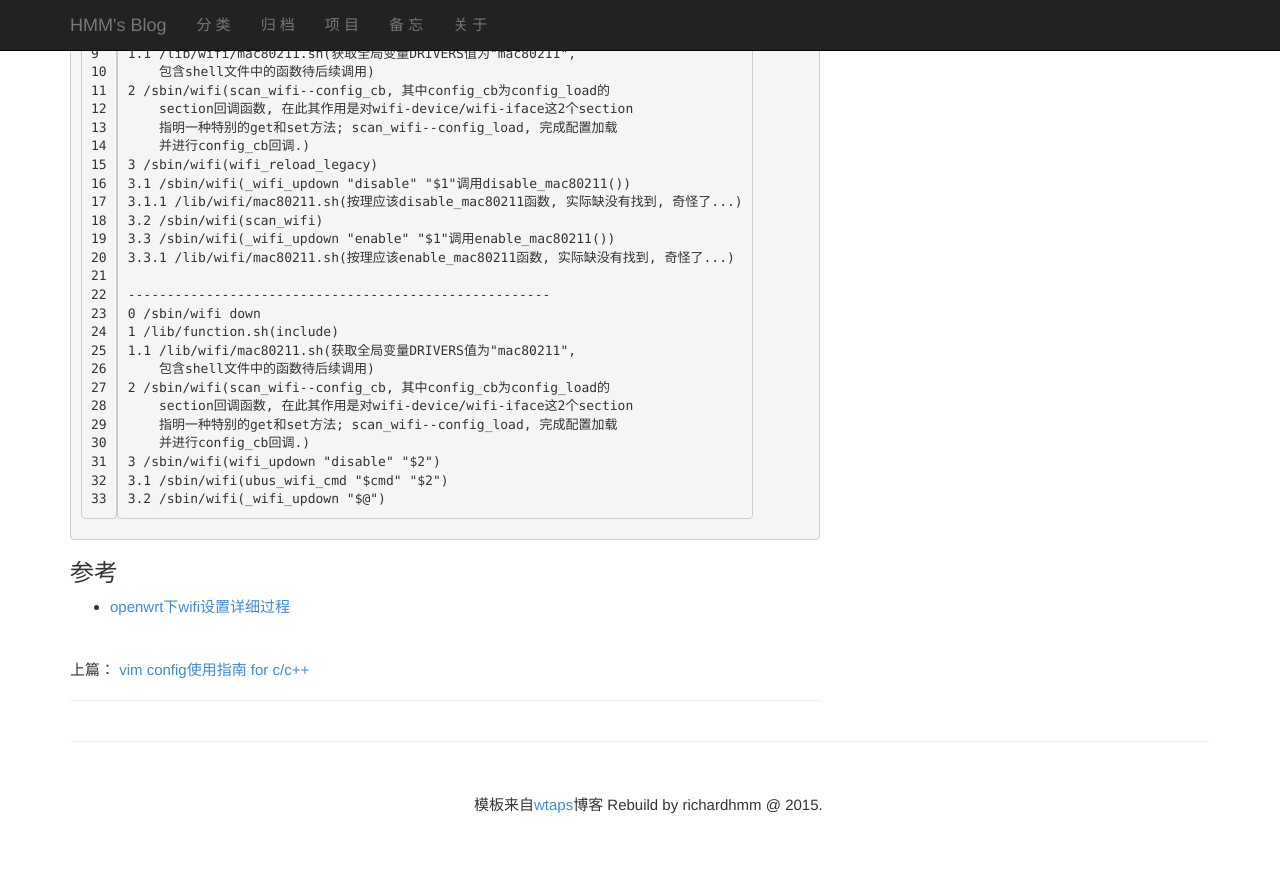
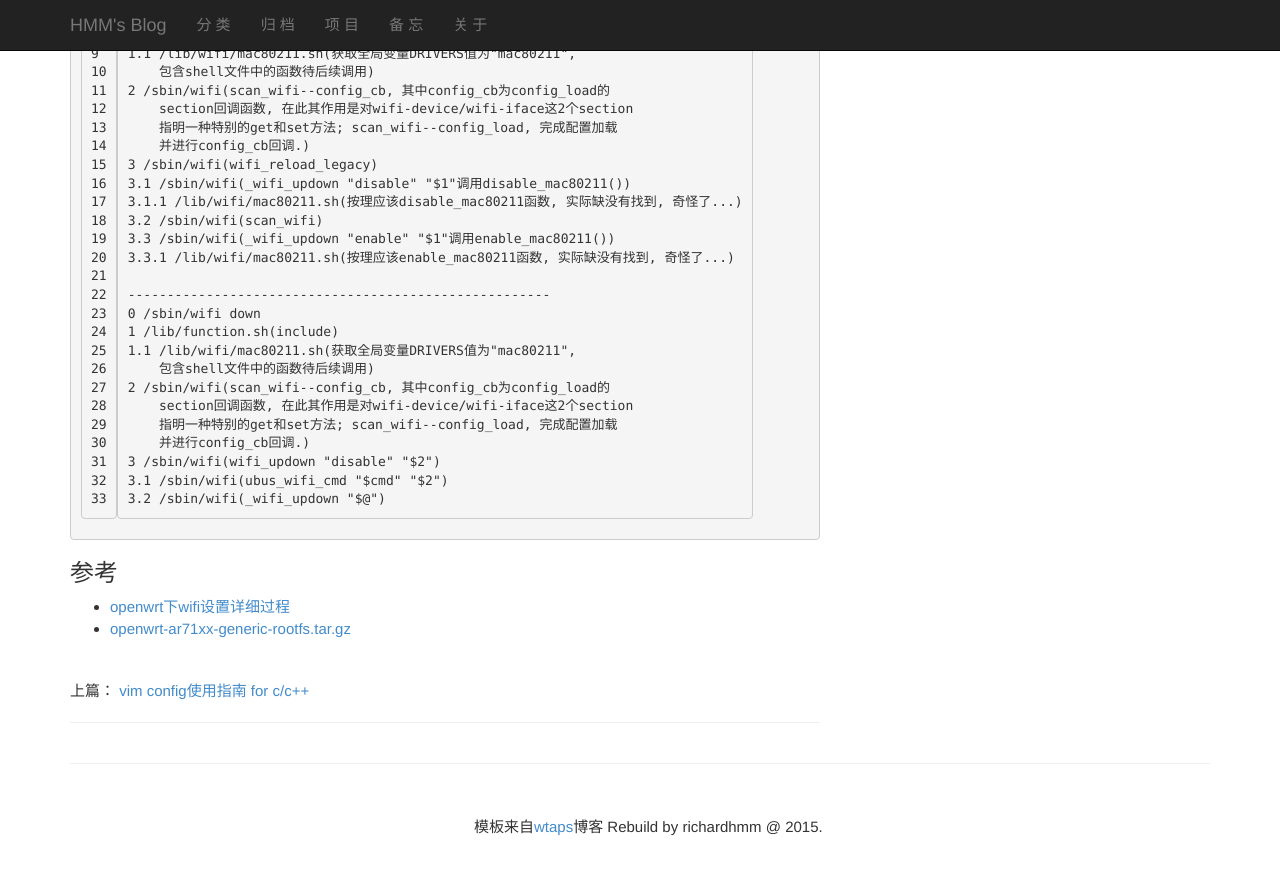
Before and after one commit to richardhmm/blog, a Jekyll site: the page built from _posts/blog/Tech/2016-4-21-openwrt-xiaomi_mini-wifi-excute-guide.md, in a window 1280 px wide and 900 px high, scrolled down 861 px. Shown: the top 875 px of the window. Built offline with Jekyll 4.4.1, drawn with Linux system fonts in a browser that asks for light colours; comment, search, counter and statistics services are not loaded.

Commit message:
add links https://downloads.openwrt.org/attitude_adjustment/12.09/ar71xx/generic/openwrt-ar71xx-generic-rootfs.tar.gz

```diff
--- a/_posts/blog/Tech/2016-4-21-openwrt-xiaomi_mini-wifi-excute-guide.md
+++ b/_posts/blog/Tech/2016-4-21-openwrt-xiaomi_mini-wifi-excute-guide.md
@@ -71,3 +71,4 @@ tags: [openwrt wifi startup mac80211]
 
 ### 参考  ###
 * <a href="http://blog.csdn.net/hui523hui523hui523/article/details/38493725">openwrt下wifi设置详细过程  </a>
+* <a href="https://downloads.openwrt.org/attitude_adjustment/12.09/ar71xx/generic/openwrt-ar71xx-generic-rootfs.tar.gz">openwrt-ar71xx-generic-rootfs.tar.gz</a>
```
